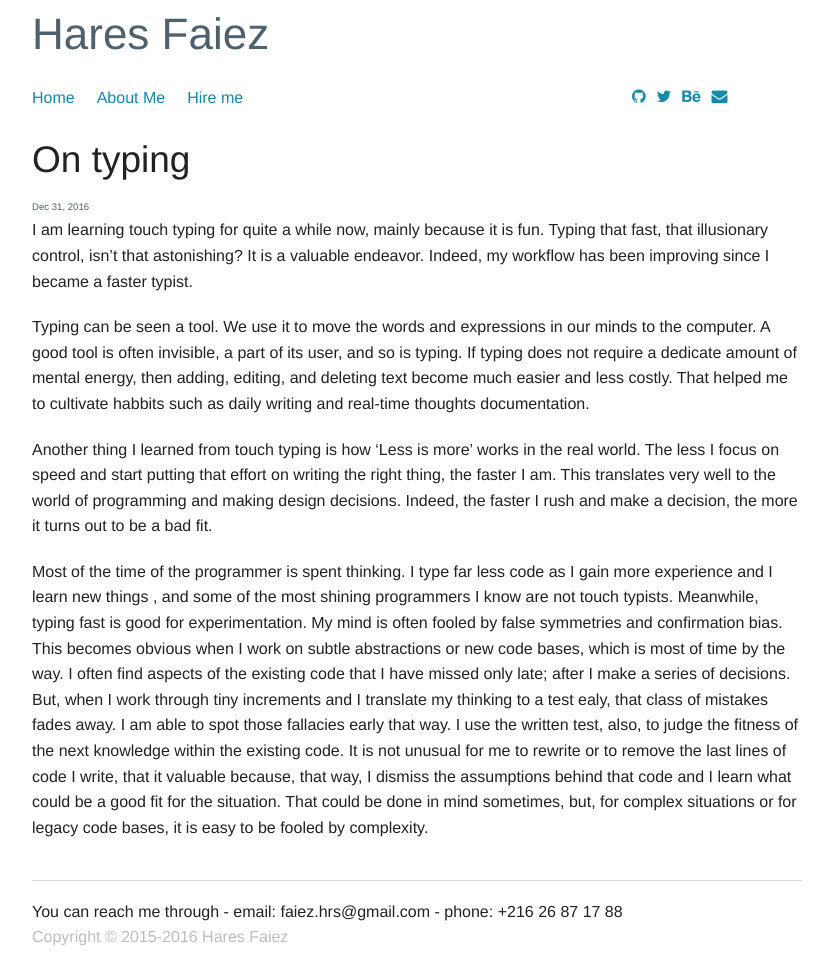
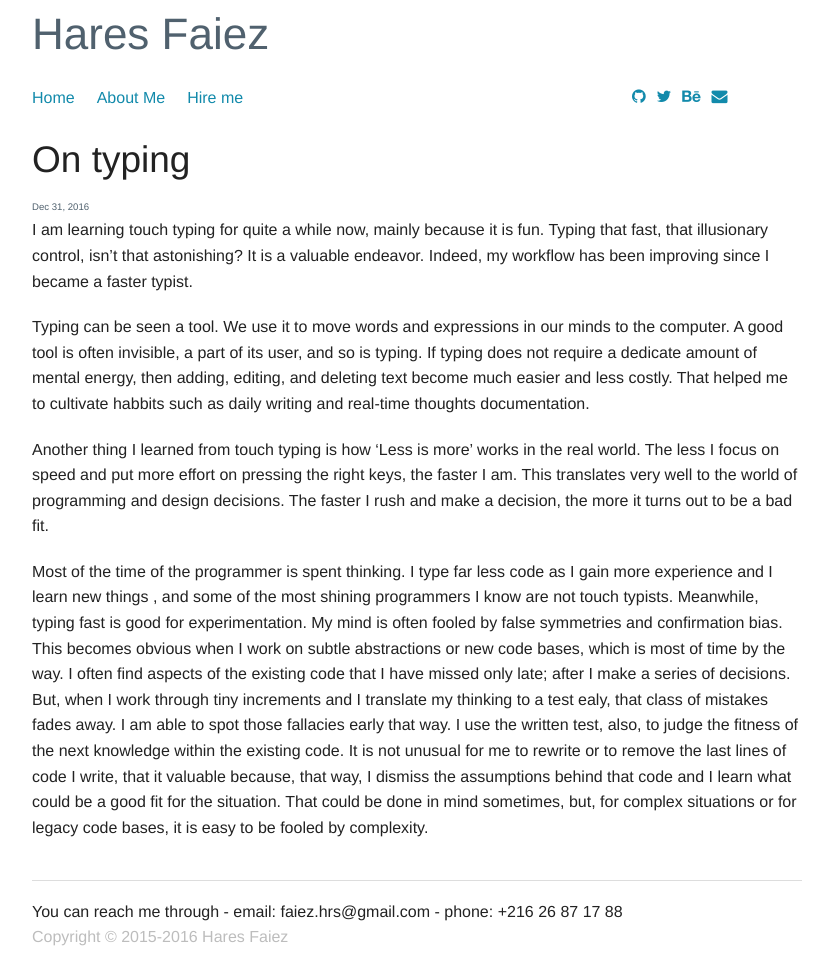
Before and after one commit to haresfaiez/haresfaiez.github.io, a Jekyll site: the page built from _posts/2016-12-31-on-typing.md, in a window 1280 px wide. Shown: the whole page, without its empty margins (223-1052 px from the left). Built offline with Jekyll 4.4.1, drawn with Linux system fonts in a browser that asks for light colours; comment, search, counter and statistics services are not loaded.

Commit message:
Improve the on-typing post

```diff
--- a/_posts/2016-12-31-on-typing.md
+++ b/_posts/2016-12-31-on-typing.md
@@ -13,7 +13,7 @@ It is a valuable endeavor.
 Indeed, my workflow has been improving since I became a faster typist.
 
 Typing can be seen a tool.
-We use it to move the words and expressions in our minds to the computer.
+We use it to move words and expressions in our minds to the computer.
 A good tool is often invisible, a part of its user, and so is typing.
 If typing does not require a dedicate amount of mental energy,
 then adding, editing, and deleting text become much easier and less costly.
@@ -21,9 +21,9 @@ That helped me to cultivate habbits
 such as daily writing and real-time thoughts documentation.
 
 Another thing I learned from touch typing is how 'Less is more' works in the real world.
-The less I focus on speed and start putting that effort on writing the right thing, the faster I am.
-This translates very well to the world of programming and making design decisions.
-Indeed, the faster I rush and make a decision, the more it turns out to be a bad fit.
+The less I focus on speed and put more effort on pressing the right keys, the faster I am.
+This translates very well to the world of programming and design decisions.
+The faster I rush and make a decision, the more it turns out to be a bad fit.
 
 Most of the time of the programmer is spent thinking.
 I type far less code as I gain more experience and I learn new things
```
